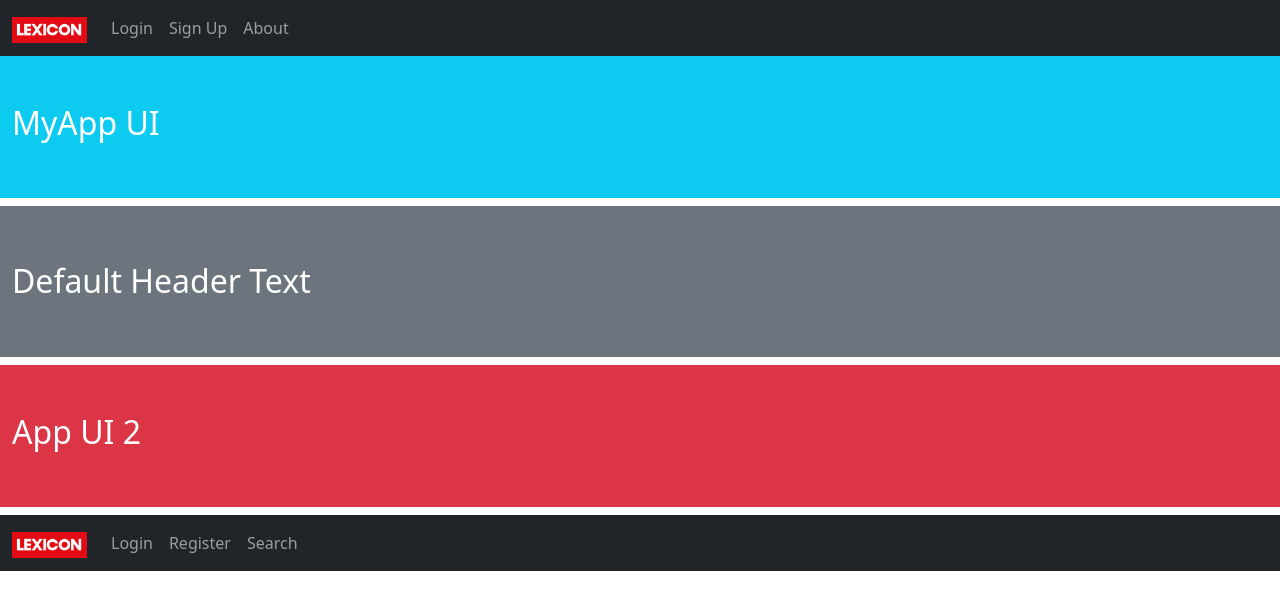
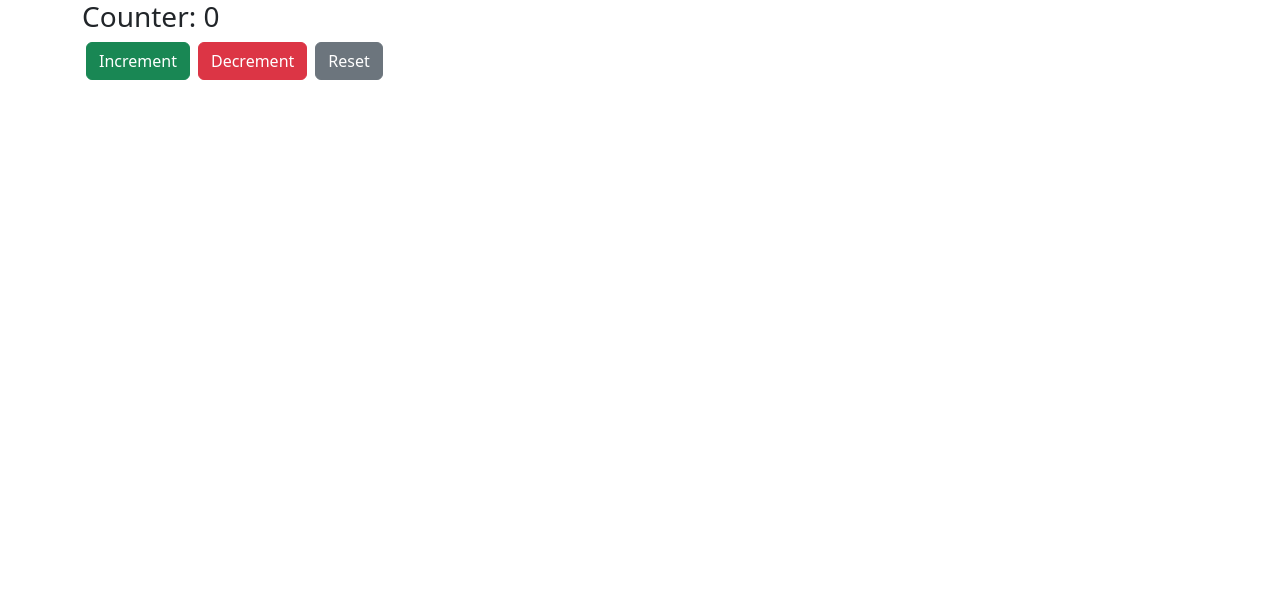
Before and after one commit to GogoFC/g48-front-end, a React (Create React App) app in the folder g48-react-lecture/: page / in a window 1280 px wide. Shown: the top 610 px of the page. Built offline with nearby package versions, Linux system fonts and the light colour scheme.

Commit message:
React Fundamentals - Basics with State - Counter

```diff
--- /dev/null
+++ b/g48-react-lecture/src/ex5_state/Counter.js
@@ -0,0 +1,29 @@
+import React , {useState} from 'react';
+
+const Counter = () => {
+
+    //State
+    const [counter,setCounter] = useState(0);
+
+
+    //function
+    const incrementHandler = () => {
+        setCounter(counter + 1);
+    }
+
+    return (
+        <div className='container'>
+            <h3>Counter: {counter}</h3>
+            <button type='button' className='btn btn-success mx-1' onClick={incrementHandler}>Increment</button>
+            <button type='button' className='btn btn-danger mx-1' onClick={
+                () => {
+                setCounter(counter - 1);
+                }
+                }>Decrement</button>
+            <button type='button' className='btn btn-secondary mx-1' onClick={() => setCounter(0)}>Reset</button>
+
+        </div>
+    );
+};
+
+export default Counter;
--- a/g48-react-lecture/src/index.js
+++ b/g48-react-lecture/src/index.js
@@ -3,7 +3,8 @@ import "bootstrap/dist/css/bootstrap.css";
 import "bootstrap/dist/js/bootstrap.js";
 
 import NameList from "./ex4_props/NameList";
-import App from "./ex4_props/App.js";
+import App from "./ex2_functions/App.js";
+import Counter from "./ex5_state/Counter.js";
 
 
 const root = ReactDOM.createRoot(document.getElementById("root"));
@@ -13,5 +14,5 @@ const root = ReactDOM.createRoot(document.getElementById("root"));
 /* <NameList names={names} />*/
 
 root.render(
-    <App/>
+    <Counter/>
 )
```
